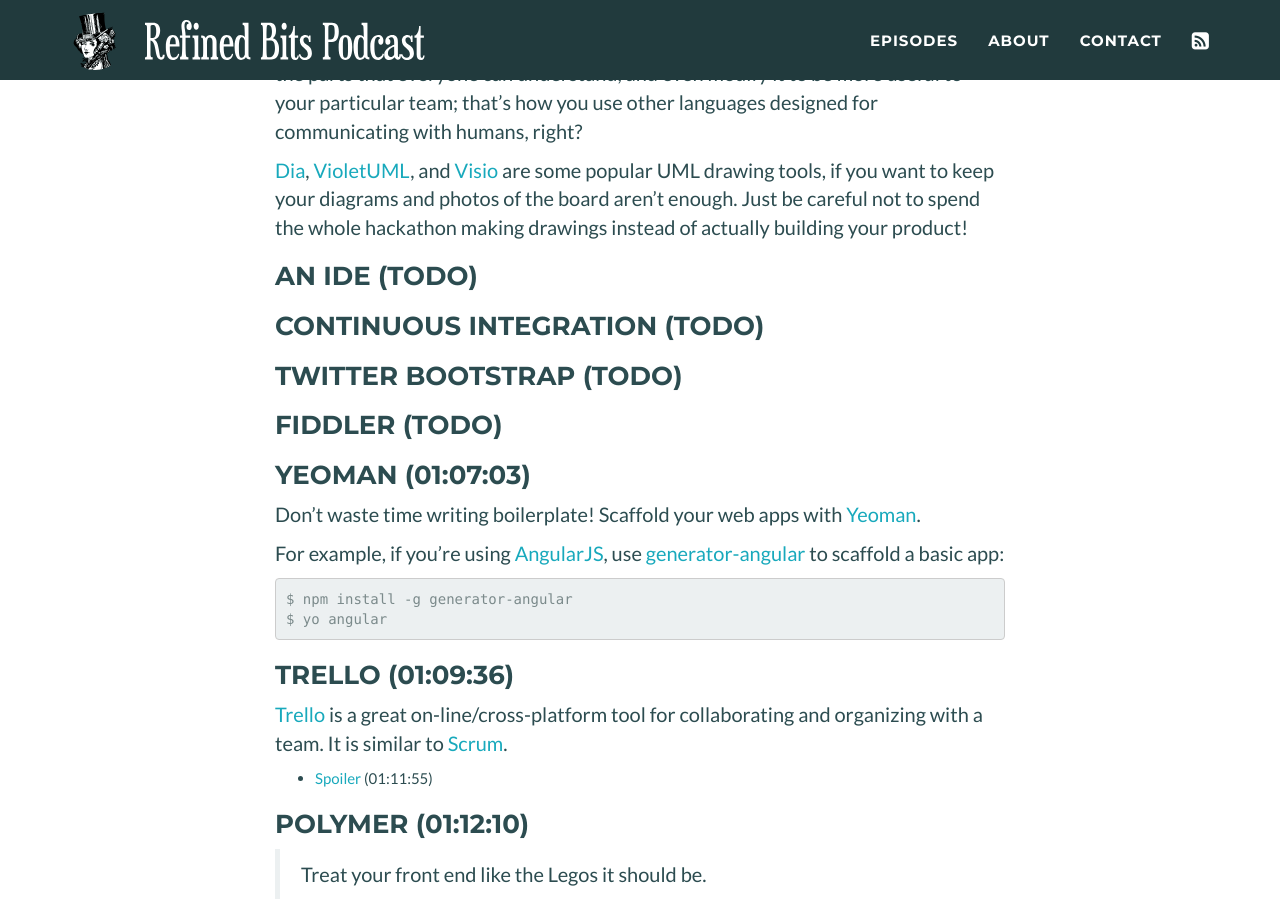
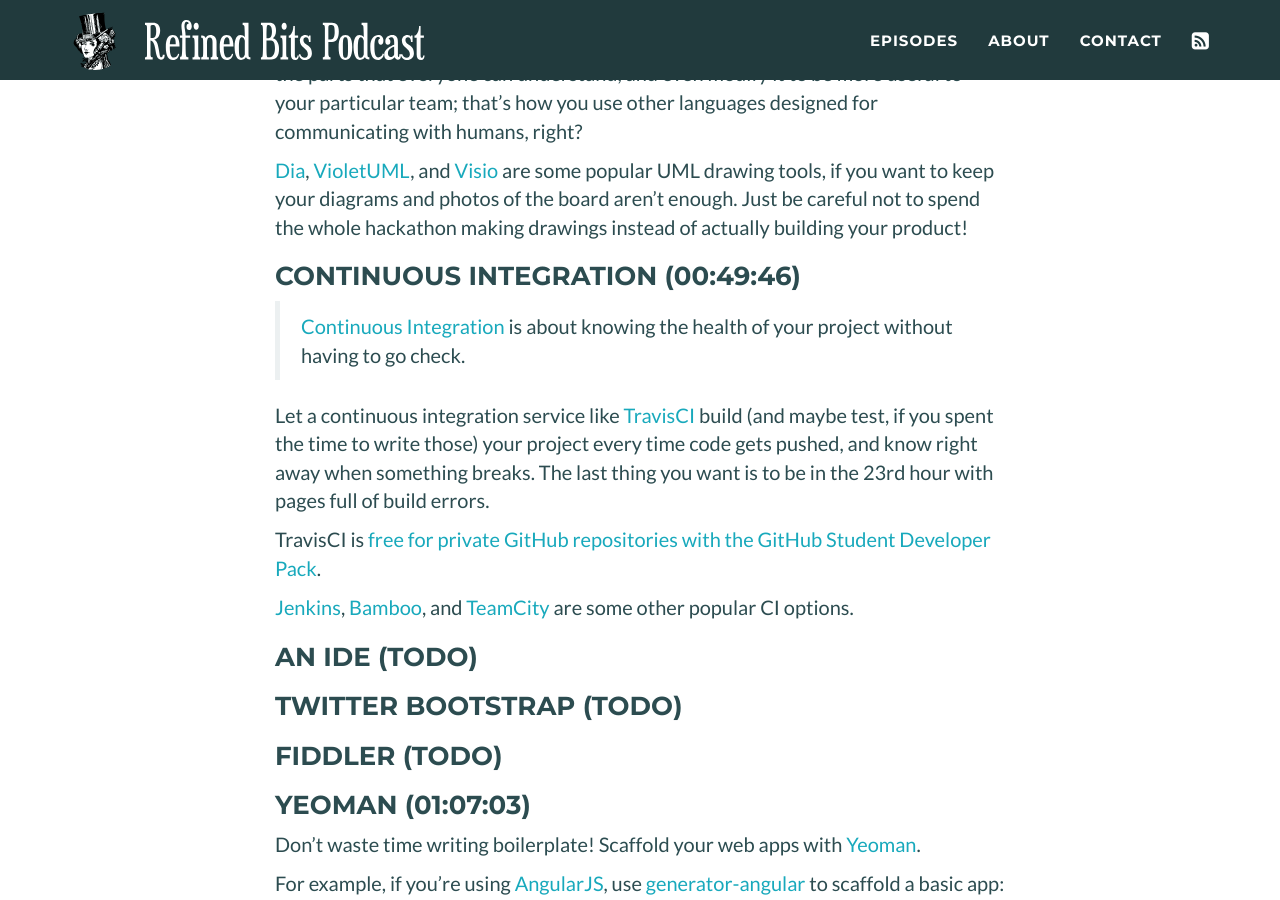
Before and after one commit to refined-bits/refinedbitspodcast.com, a Jekyll site: the page built from _posts/2014-12-16-preparing-for-a-hackathon.md, in a window 1280 px wide and 900 px high, scrolled down 5355 px. Built offline with Jekyll 4.4.1, drawn with Linux system fonts in a browser that asks for light colours.

Commit message:
CI notes.

```diff
--- a/_posts/2014-12-16-preparing-for-a-hackathon.md
+++ b/_posts/2014-12-16-preparing-for-a-hackathon.md
@@ -171,9 +171,17 @@
 
 [Dia](https://wiki.gnome.org/Apps/Dia), [VioletUML](http://alexdp.free.fr/violetumleditor/page.php), and [Visio](http://products.office.com/en-us/visio) are some popular UML drawing tools, if you want to keep your diagrams and photos of the board aren't enough. Just be careful not to spend the whole hackathon making drawings instead of actually building your product!
 
+### Continuous Integration (00:49:46)
+
+> [Continuous Integration](http://en.wikipedia.org/wiki/Continuous_integration) is about knowing the health of your project without having to go check.
+
+Let a continuous integration service like [TravisCI](https://travis-ci.org/) build (and maybe test, if you spent the time to write those) your project every time code gets pushed, and know right away when something breaks. The last thing you want is to be in the 23rd hour with pages full of build errors.
+
+TravisCI is [free for private GitHub repositories with the GitHub Student Developer Pack](https://education.github.com/pack#travis).
+
+[Jenkins](http://jenkins-ci.org/), [Bamboo](https://www.atlassian.com/software/bamboo), and [TeamCity](https://www.jetbrains.com/teamcity/) are some other popular CI options.
+
 ### An IDE (TODO)
-
-### Continuous Integration (TODO)
 
 ### Twitter Bootstrap (TODO)
 
```
